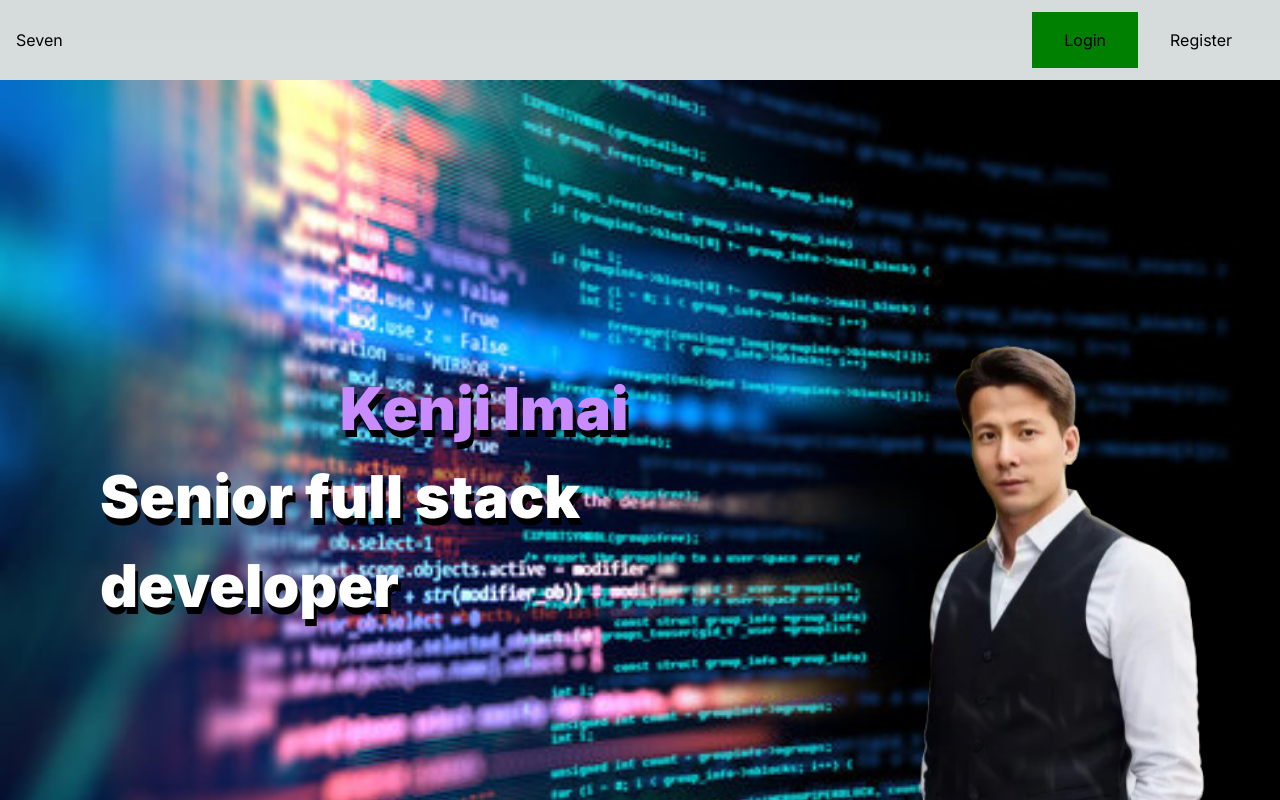
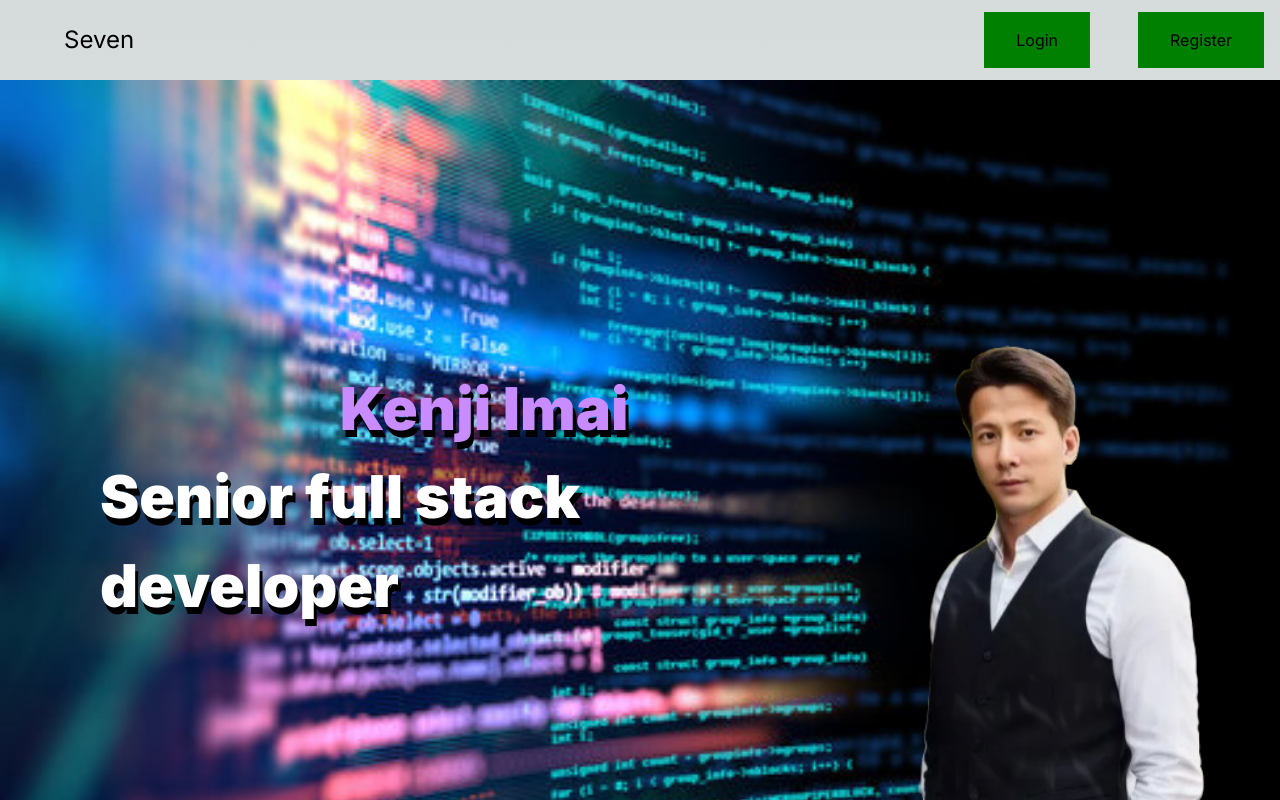
Before and after one commit to svendev2024/Portfolio, a Next.js app: page / in a window 1280 px wide. Shown: the top 800 px of the page. Built offline with nearby package versions, Linux system fonts and the light colour scheme.

Commit message:
implemented uncompleted header

```diff
--- a/src/app/page.jsx
+++ b/src/app/page.jsx
@@ -130,7 +130,7 @@ export default function Home() {
               className="apex-site-photo"
             />
           </Link>
-          <Link className="apex-site p-2 w-1/5" href={"https://inplayaowners.com/admin/login"}>
+          <Link className="apex-site p-2 w-1/5" href={"https://bringoo.de/de/"}>
             <Image
               src="/bringoo.jpg"
               alt="Example Image"
--- a/src/components/header/index.jsx
+++ b/src/components/header/index.jsx
@@ -5,10 +5,10 @@ export default function Header(props) {
 
   return (
     <main className="flex flex-row items-center justify-between h-20 p-4 w-full">
-      <div>Seven</div>
-      <div className="flex flex-row justify-between">
+      <div className="ml-12 text-2xl">Seven</div>
+      <div className="flex flex-row justify-between gap-12">
         <button className="py-4 px-8 bg-[green]">Login</button>
-        <button className="py-4 px-8">Register</button>
+        <button className="py-4 px-8 bg-[green]">Register</button>
       </div>
     </main>
   );
```
